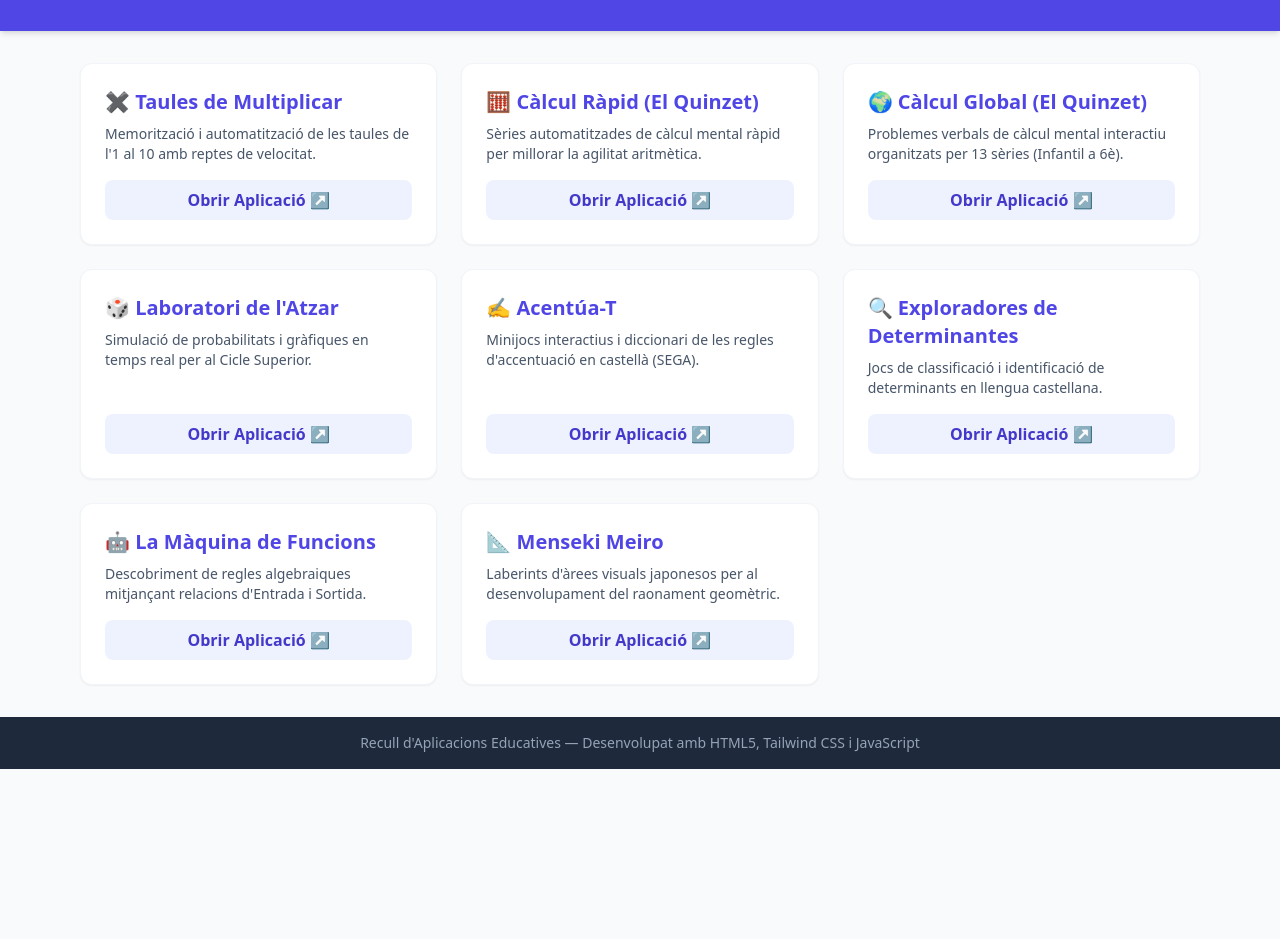
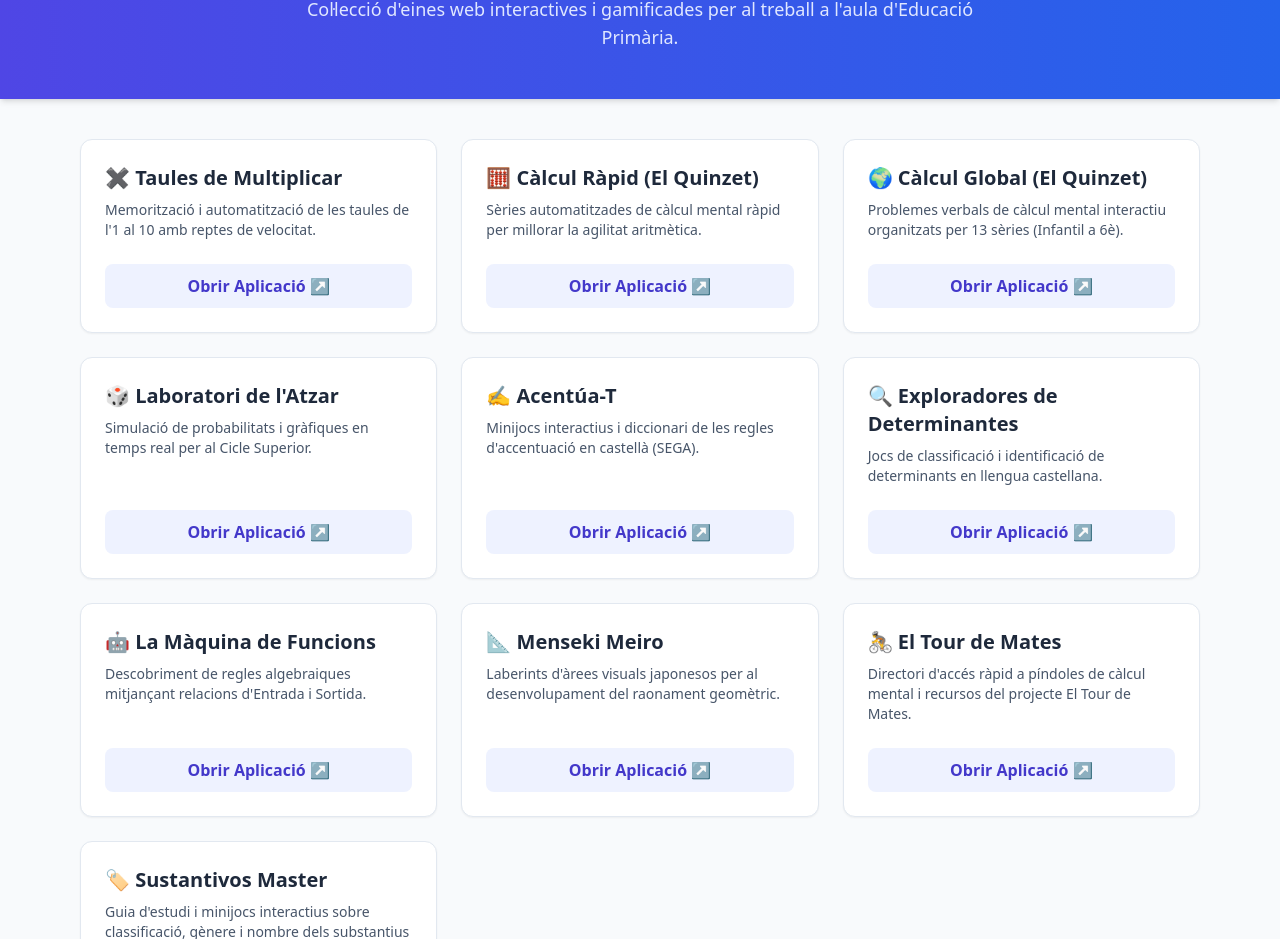
Before and after one commit to cromer23cat/eineseducatives, a plain HTML site: page index.html in a window 1280 px wide. Shown: the part 105-1044 px from the top of the page. Before the commit the page ends 874 px from the top, so only its background shows below. Drawn offline with nearby package versions, Linux system fonts and the light colour scheme.

Commit message:
Update index.html

```diff
--- a/index.html
+++ b/index.html
@@ -6,95 +6,154 @@
     <title>Recull d'Aplicacions Educatives</title>
     <script src="https://cdn.tailwindcss.com"></script>
 </head>
-<body class="bg-slate-50 text-slate-800 font-sans min-h-screen flex flex-col justify-between">
+<body class="bg-slate-50 text-slate-800 flex flex-col min-h-screen font-sans">
 
-    <!-- Header -->
-    <header class="bg-indigo-600 text-white py-8 px-4 shadow-md text-center">
-        <h1 class="text-3xl sm:text-4xl font-extrabold tracking-tight">🏫 Recull d'Aplicacions Educatives</h1>
-        <p class="mt-2 text-indigo-100 max-w-2xl mx-auto">Col·lecció d'eines web interactives i gamificades per al treball a l'aula d'Educació Primària.</p>
+    <header class="bg-gradient-to-r from-indigo-600 to-blue-600 text-white py-12 px-4 shadow-md">
+        <div class="max-w-6xl mx-auto text-center">
+            <h1 class="text-3xl md:text-4xl font-bold mb-3">🏫 Recull d'Aplicacions Educatives</h1>
+            <p class="text-indigo-100 text-lg max-w-2xl mx-auto">
+                Col·lecció d'eines web interactives i gamificades per al treball a l'aula d'Educació Primària.
+            </p>
+        </div>
     </header>
 
-    <!-- Main Content -->
-    <main class="max-w-6xl mx-auto px-4 py-8 flex-grow">
+    <main class="flex-grow max-w-6xl mx-auto px-4 py-10 w-full">
         <div class="grid grid-cols-1 md:grid-cols-2 lg:grid-cols-3 gap-6">
 
-            <!-- Card 1 -->
-            <div class="bg-white rounded-xl shadow-sm hover:shadow-md transition p-6 border border-slate-100 flex flex-col justify-between">
+            <!-- Taules de Multiplicar -->
+            <div class="bg-white rounded-xl shadow-sm hover:shadow-md transition-shadow border border-slate-200 p-6 flex flex-col justify-between">
                 <div>
-                    <h2 class="text-xl font-bold text-indigo-600 mb-2">✖️ Taules de Multiplicar</h2>
-                    <p class="text-slate-600 text-sm mb-4">Memorització i automatització de les taules de l'1 al 10 amb reptes de velocitat.</p>
+                    <h2 class="text-xl font-bold text-slate-800 mb-2">✖️ Taules de Multiplicar</h2>
+                    <p class="text-slate-600 text-sm mb-6">
+                        Memorització i automatització de les taules de l'1 al 10 amb reptes de velocitat.
+                    </p>
                 </div>
-                <a href="https://cromer23cat.github.io/taules_multiplicar/index.html" target="_blank" class="block text-center bg-indigo-50 hover:bg-indigo-100 text-indigo-700 font-semibold py-2 px-4 rounded-lg transition">Obrir Aplicació ↗</a>
+                <a href="https://cromer23cat.github.io/taules_multiplicar/index.html" target="_blank" class="inline-block text-center bg-indigo-50 text-indigo-700 hover:bg-indigo-600 hover:text-white font-semibold py-2.5 px-4 rounded-lg transition-colors">
+                    Obrir Aplicació ↗
+                </a>
             </div>
 
-            <!-- Card 2 -->
-            <div class="bg-white rounded-xl shadow-sm hover:shadow-md transition p-6 border border-slate-100 flex flex-col justify-between">
+            <!-- Càlcul Ràpid (El Quinzet) -->
+            <div class="bg-white rounded-xl shadow-sm hover:shadow-md transition-shadow border border-slate-200 p-6 flex flex-col justify-between">
                 <div>
-                    <h2 class="text-xl font-bold text-indigo-600 mb-2">🧮 Càlcul Ràpid (El Quinzet)</h2>
-                    <p class="text-slate-600 text-sm mb-4">Sèries automatitzades de càlcul mental ràpid per millorar la agilitat aritmètica.</p>
+                    <h2 class="text-xl font-bold text-slate-800 mb-2">🧮 Càlcul Ràpid (El Quinzet)</h2>
+                    <p class="text-slate-600 text-sm mb-6">
+                        Sèries automatitzades de càlcul mental ràpid per millorar la agilitat aritmètica.
+                    </p>
                 </div>
-                <a href="https://cromer23cat.github.io/calculrapid/index.html" target="_blank" class="block text-center bg-indigo-50 hover:bg-indigo-100 text-indigo-700 font-semibold py-2 px-4 rounded-lg transition">Obrir Aplicació ↗</a>
+                <a href="https://cromer23cat.github.io/calculrapid/index.html" target="_blank" class="inline-block text-center bg-indigo-50 text-indigo-700 hover:bg-indigo-600 hover:text-white font-semibold py-2.5 px-4 rounded-lg transition-colors">
+                    Obrir Aplicació ↗
+                </a>
             </div>
 
-            <!-- Card 3 -->
-            <div class="bg-white rounded-xl shadow-sm hover:shadow-md transition p-6 border border-slate-100 flex flex-col justify-between">
+            <!-- Càlcul Global (El Quinzet) -->
+            <div class="bg-white rounded-xl shadow-sm hover:shadow-md transition-shadow border border-slate-200 p-6 flex flex-col justify-between">
                 <div>
-                    <h2 class="text-xl font-bold text-indigo-600 mb-2">🌍 Càlcul Global (El Quinzet)</h2>
-                    <p class="text-slate-600 text-sm mb-4">Problemes verbals de càlcul mental interactiu organitzats per 13 sèries (Infantil a 6è).</p>
+                    <h2 class="text-xl font-bold text-slate-800 mb-2">🌍 Càlcul Global (El Quinzet)</h2>
+                    <p class="text-slate-600 text-sm mb-6">
+                        Problemes verbals de càlcul mental interactiu organitzats per 13 sèries (Infantil a 6è).
+                    </p>
                 </div>
-                <a href="https://cromer23cat.github.io/calculglobal/index.html" target="_blank" class="block text-center bg-indigo-50 hover:bg-indigo-100 text-indigo-700 font-semibold py-2 px-4 rounded-lg transition">Obrir Aplicació ↗</a>
+                <a href="https://cromer23cat.github.io/calculglobal/index.html" target="_blank" class="inline-block text-center bg-indigo-50 text-indigo-700 hover:bg-indigo-600 hover:text-white font-semibold py-2.5 px-4 rounded-lg transition-colors">
+                    Obrir Aplicació ↗
+                </a>
             </div>
 
-            <!-- Card 4 -->
-            <div class="bg-white rounded-xl shadow-sm hover:shadow-md transition p-6 border border-slate-100 flex flex-col justify-between">
+            <!-- Laboratori de l'Atzar -->
+            <div class="bg-white rounded-xl shadow-sm hover:shadow-md transition-shadow border border-slate-200 p-6 flex flex-col justify-between">
                 <div>
-                    <h2 class="text-xl font-bold text-indigo-600 mb-2">🎲 Laboratori de l'Atzar</h2>
-                    <p class="text-slate-600 text-sm mb-4">Simulació de probabilitats i gràfiques en temps real per al Cicle Superior.</p>
+                    <h2 class="text-xl font-bold text-slate-800 mb-2">🎲 Laboratori de l'Atzar</h2>
+                    <p class="text-slate-600 text-sm mb-6">
+                        Simulació de probabilitats i gràfiques en temps real per al Cicle Superior.
+                    </p>
                 </div>
-                <a href="https://cromer23cat.github.io/laboratoriatzar/index.html" target="_blank" class="block text-center bg-indigo-50 hover:bg-indigo-100 text-indigo-700 font-semibold py-2 px-4 rounded-lg transition">Obrir Aplicació ↗</a>
+                <a href="https://cromer23cat.github.io/laboratoriatzar/index.html" target="_blank" class="inline-block text-center bg-indigo-50 text-indigo-700 hover:bg-indigo-600 hover:text-white font-semibold py-2.5 px-4 rounded-lg transition-colors">
+                    Obrir Aplicació ↗
+                </a>
             </div>
 
-            <!-- Card 5 -->
-            <div class="bg-white rounded-xl shadow-sm hover:shadow-md transition p-6 border border-slate-100 flex flex-col justify-between">
+            <!-- Acentúa-T -->
+            <div class="bg-white rounded-xl shadow-sm hover:shadow-md transition-shadow border border-slate-200 p-6 flex flex-col justify-between">
                 <div>
-                    <h2 class="text-xl font-bold text-indigo-600 mb-2">✍️ Acentúa-T</h2>
-                    <p class="text-slate-600 text-sm mb-4">Minijocs interactius i diccionari de les regles d'accentuació en castellà (SEGA).</p>
+                    <h2 class="text-xl font-bold text-slate-800 mb-2">✍️ Acentúa-T</h2>
+                    <p class="text-slate-600 text-sm mb-6">
+                        Minijocs interactius i diccionari de les regles d'accentuació en castellà (SEGA).
+                    </p>
                 </div>
-                <a href="https://cromer23cat.github.io/acentuacion/index.html" target="_blank" class="block text-center bg-indigo-50 hover:bg-indigo-100 text-indigo-700 font-semibold py-2 px-4 rounded-lg transition">Obrir Aplicació ↗</a>
+                <a href="https://cromer23cat.github.io/acentuacion/index.html" target="_blank" class="inline-block text-center bg-indigo-50 text-indigo-700 hover:bg-indigo-600 hover:text-white font-semibold py-2.5 px-4 rounded-lg transition-colors">
+                    Obrir Aplicació ↗
+                </a>
             </div>
 
-            <!-- Card 6 -->
-            <div class="bg-white rounded-xl shadow-sm hover:shadow-md transition p-6 border border-slate-100 flex flex-col justify-between">
+            <!-- Exploradores de Determinantes -->
+            <div class="bg-white rounded-xl shadow-sm hover:shadow-md transition-shadow border border-slate-200 p-6 flex flex-col justify-between">
                 <div>
-                    <h2 class="text-xl font-bold text-indigo-600 mb-2">🔍 Exploradores de Determinantes</h2>
-                    <p class="text-slate-600 text-sm mb-4">Jocs de classificació i identificació de determinants en llengua castellana.</p>
+                    <h2 class="text-xl font-bold text-slate-800 mb-2">🔍 Exploradores de Determinantes</h2>
+                    <p class="text-slate-600 text-sm mb-6">
+                        Jocs de classificació i identificació de determinants en llengua castellana.
+                    </p>
                 </div>
-                <a href="https://cromer23cat.github.io/Determinants/index.html" target="_blank" class="block text-center bg-indigo-50 hover:bg-indigo-100 text-indigo-700 font-semibold py-2 px-4 rounded-lg transition">Obrir Aplicació ↗</a>
+                <a href="https://cromer23cat.github.io/Determinants/index.html" target="_blank" class="inline-block text-center bg-indigo-50 text-indigo-700 hover:bg-indigo-600 hover:text-white font-semibold py-2.5 px-4 rounded-lg transition-colors">
+                    Obrir Aplicació ↗
+                </a>
             </div>
 
-            <!-- Card 7 -->
-            <div class="bg-white rounded-xl shadow-sm hover:shadow-md transition p-6 border border-slate-100 flex flex-col justify-between">
+            <!-- La Màquina de Funcions -->
+            <div class="bg-white rounded-xl shadow-sm hover:shadow-md transition-shadow border border-slate-200 p-6 flex flex-col justify-between">
                 <div>
-                    <h2 class="text-xl font-bold text-indigo-600 mb-2">🤖 La Màquina de Funcions</h2>
-                    <p class="text-slate-600 text-sm mb-4">Descobriment de regles algebraiques mitjançant relacions d'Entrada i Sortida.</p>
+                    <h2 class="text-xl font-bold text-slate-800 mb-2">🤖 La Màquina de Funcions</h2>
+                    <p class="text-slate-600 text-sm mb-6">
+                        Descobriment de regles algebraiques mitjançant relacions d'Entrada i Sortida.
+                    </p>
                 </div>
-                <a href="https://cromer23cat.github.io/maquinesmatematiques/index.html" target="_blank" class="block text-center bg-indigo-50 hover:bg-indigo-100 text-indigo-700 font-semibold py-2 px-4 rounded-lg transition">Obrir Aplicació ↗</a>
+                <a href="https://cromer23cat.github.io/maquinesmatematiques/index.html" target="_blank" class="inline-block text-center bg-indigo-50 text-indigo-700 hover:bg-indigo-600 hover:text-white font-semibold py-2.5 px-4 rounded-lg transition-colors">
+                    Obrir Aplicació ↗
+                </a>
             </div>
 
-            <!-- Card 8 -->
-            <div class="bg-white rounded-xl shadow-sm hover:shadow-md transition p-6 border border-slate-100 flex flex-col justify-between">
+            <!-- Menseki Meiro -->
+            <div class="bg-white rounded-xl shadow-sm hover:shadow-md transition-shadow border border-slate-200 p-6 flex flex-col justify-between">
                 <div>
-                    <h2 class="text-xl font-bold text-indigo-600 mb-2">📐 Menseki Meiro</h2>
-                    <p class="text-slate-600 text-sm mb-4">Laberints d'àrees visuals japonesos per al desenvolupament del raonament geomètric.</p>
+                    <h2 class="text-xl font-bold text-slate-800 mb-2">📐 Menseki Meiro</h2>
+                    <p class="text-slate-600 text-sm mb-6">
+                        Laberints d'àrees visuals japonesos per al desenvolupament del raonament geomètric.
+                    </p>
                 </div>
-                <a href="https://cromer23cat.github.io/Menseki_Meiro/index.html" target="_blank" class="block text-center bg-indigo-50 hover:bg-indigo-100 text-indigo-700 font-semibold py-2 px-4 rounded-lg transition">Obrir Aplicació ↗</a>
+                <a href="https://cromer23cat.github.io/Menseki_Meiro/index.html" target="_blank" class="inline-block text-center bg-indigo-50 text-indigo-700 hover:bg-indigo-600 hover:text-white font-semibold py-2.5 px-4 rounded-lg transition-colors">
+                    Obrir Aplicació ↗
+                </a>
+            </div>
+
+            <!-- El Tour de Mates -->
+            <div class="bg-white rounded-xl shadow-sm hover:shadow-md transition-shadow border border-slate-200 p-6 flex flex-col justify-between">
+                <div>
+                    <h2 class="text-xl font-bold text-slate-800 mb-2">🚴 El Tour de Mates</h2>
+                    <p class="text-slate-600 text-sm mb-6">
+                        Directori d'accés ràpid a píndoles de càlcul mental i recursos del projecte El Tour de Mates.
+                    </p>
+                </div>
+                <a href="https://cromer23cat.github.io/tour_de_mates/index.html" target="_blank" class="inline-block text-center bg-indigo-50 text-indigo-700 hover:bg-indigo-600 hover:text-white font-semibold py-2.5 px-4 rounded-lg transition-colors">
+                    Obrir Aplicació ↗
+                </a>
+            </div>
+
+            <!-- Sustantivos Master (NOU) -->
+            <div class="bg-white rounded-xl shadow-sm hover:shadow-md transition-shadow border border-slate-200 p-6 flex flex-col justify-between">
+                <div>
+                    <h2 class="text-xl font-bold text-slate-800 mb-2">🏷️ Sustantivos Master</h2>
+                    <p class="text-slate-600 text-sm mb-6">
+                        Guia d'estudi i minijocs interactius sobre classificació, gènere i nombre dels substantius en castellà.
+                    </p>
+                </div>
+                <a href="https://cromer23cat.github.io/nombrescastellano/index.html" target="_blank" class="inline-block text-center bg-indigo-50 text-indigo-700 hover:bg-indigo-600 hover:text-white font-semibold py-2.5 px-4 rounded-lg transition-colors">
+                    Obrir Aplicació ↗
+                </a>
             </div>
 
         </div>
     </main>
 
-    <!-- Footer -->
-    <footer class="bg-slate-800 text-slate-400 text-center py-4 text-sm">
+    <footer class="bg-white border-t border-slate-200 py-6 text-center text-slate-500 text-sm mt-auto">
         <p>Recull d'Aplicacions Educatives — Desenvolupat amb HTML5, Tailwind CSS i JavaScript</p>
     </footer>
 
```
